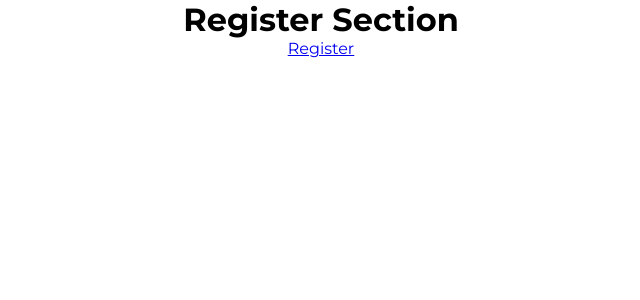
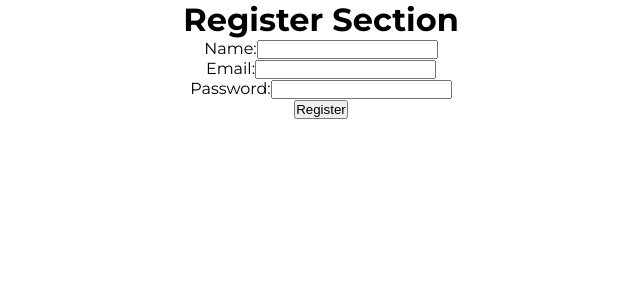
Before and after one commit to RobertLigman/react-shop, a React (Create React App) app: page /register in a window 1280 px wide. Shown: the top 300 px of the page, without its empty margins (319-959 px from the left). Built offline with nearby package versions, Linux system fonts and the light colour scheme.

Commit message:
add displaying info about logged person and add inputs in register subpage

```diff
--- a/src/App.js
+++ b/src/App.js
@@ -8,9 +8,7 @@ function App() {
   return (
     <div className="App">
       <Switch>
-        <Route path="/register">
-          <Register />
-        </Route>
+        <Route path="/register" component={Register}></Route>
         <Route>
           <Header />
           <Hero />
--- a/src/Components/Register/Register.js
+++ b/src/Components/Register/Register.js
@@ -1,20 +1,76 @@
 import React, { useState } from "react";
-import { Link } from "react-router-dom";
+import { Link, Redirect, Switch } from "react-router-dom";
+import { connect } from "react-redux";
 function Register(props) {
-  const [submit, setSubmit] = useState(true);
+  const [details, setDetails] = useState({
+    isLogged: false,
+    name: "",
+    email: "",
+    password: "",
+  });
+  const [err, setErr] = useState("");
   const submitHandler = (e) => {
     e.preventDefault();
-    setSubmit(false);
+    if (details.password.split("").length < 6) {
+      setErr("za słabe hasło");
+    } else {
+      setDetails({ ...details, isLogged: true });
+      setErr("");
+      props.UserRegistration(details);
+      props.history.push("/");
+    }
+
+    // setSubmit(false);
     // props.register(submit);
   };
   return (
     <form onSubmit={submitHandler}>
       <h1>Register Section</h1>
-      <Link to="/" type="submit">
-        Register
-      </Link>
+      {err !== "" && <div>{err}</div>}
+      <div className="input-group">
+        <label htmlFor="name">Name:</label>
+        <input
+          type="name"
+          name="name"
+          id="name"
+          required
+          onChange={(e) => setDetails({ ...details, name: e.target.value })}
+          value={details.name}
+        />
+      </div>
+      <div className="input-group">
+        <label htmlFor="email">Email:</label>
+        <input
+          type="email"
+          name="email"
+          id="email"
+          required
+          onChange={(e) => setDetails({ ...details, email: e.target.value })}
+          value={details.email}
+        />
+      </div>
+      <div className="input-group">
+        <label htmlFor="password">Password:</label>
+        <input
+          type="password"
+          name="password"
+          id="password"
+          required
+          onChange={(e) => setDetails({ ...details, password: e.target.value })}
+          value={details.password}
+        />
+      </div>
+      <button type="submit">Register</button>
     </form>
   );
 }
-
-export default Register;
+const mapStateToProps = (state) => {
+  return {};
+};
+const mapDispatchToProps = (dispatch) => {
+  return {
+    UserRegistration: (details) =>
+      dispatch({ type: "SET_LOGIN_DETAILS", details }),
+  };
+};
+export default connect(mapStateToProps, mapDispatchToProps)(Register);
--- a/src/reducer.js
+++ b/src/reducer.js
@@ -36,6 +36,11 @@ const reducer = (state = initialState, action) => {
         )[0],
       };
     }
+    case "SET_LOGIN_DETAILS":
+      return {
+        ...state,
+        loginDetails: action.details,
+      };
   }
   return state;
 };
```
